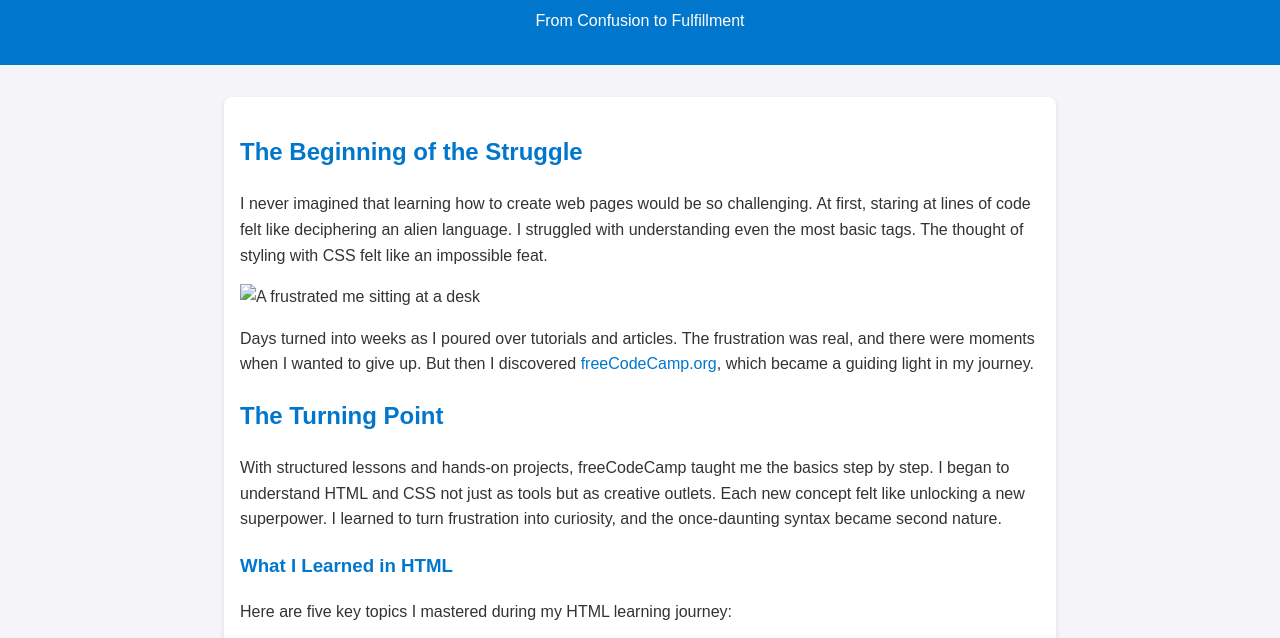
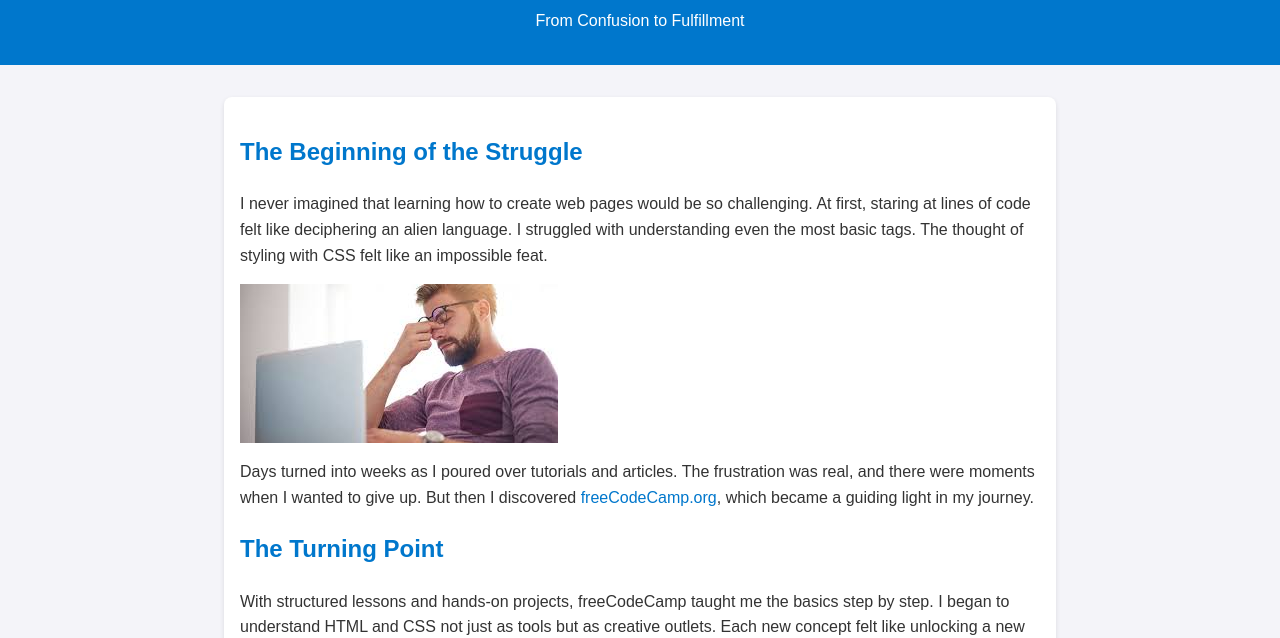
Before and after one commit to xaviervido/web-journey, a plain HTML site: page index.html in a window 1280 px wide. Shown: the part 128-766 px from the top of the page. Drawn offline with Linux system fonts and the light colour scheme.

Commit message:
Update index.html

```diff
--- a/index.html
+++ b/index.html
@@ -67,7 +67,7 @@
             At first, staring at lines of code felt like deciphering an alien language.
             I struggled with understanding even the most basic tags. The thought of styling with CSS felt like an impossible feat.
         </p>
-        <img src="./gallery.html/stressful.jpg" alt="A frustrated me sitting at a desk">
+        <img src="stressful.jpg" alt="A frustrated me sitting at a desk">
         <p>
             Days turned into weeks as I poured over tutorials and articles. The frustration was real, and there were moments when
             I wanted to give up. But then I discovered <a href="https://www.freecodecamp.org" target="_blank">freeCodeCamp.org</a>,
```
